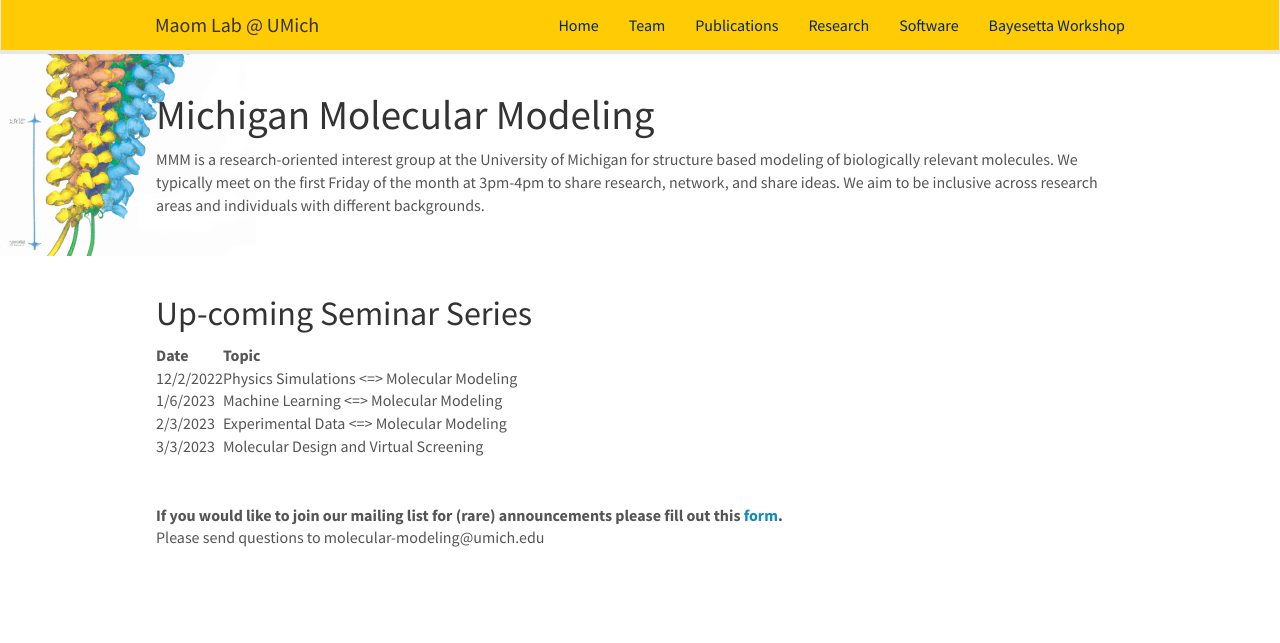
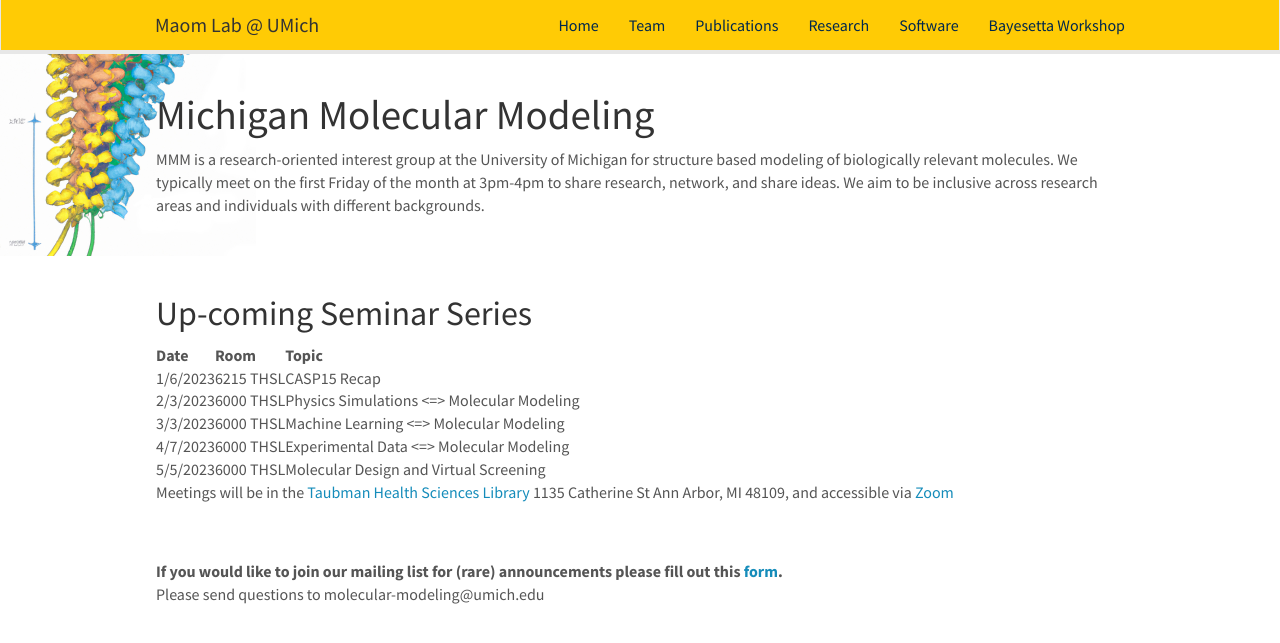
Before and after one commit to momeara/maomlab.github.io, a Jekyll site: the page built from _pages/mmm.md, in a window 1280 px wide and 900 px high. Shown: the top 643 px of the window. Built offline with Jekyll 4.4.1, drawn with Linux system fonts in a browser that asks for light colours; nearby versions of some CDN libraries.

Commit message:
Add room numbers and update schedule

```diff
--- a/_pages/mmm.md
+++ b/_pages/mmm.md
@@ -20,12 +20,15 @@ MMM is a research-oriented interest group at the University of Michigan for stru
 <BR><BR>
 ## Up-coming Seminar Series
 
-|Date      |Topic                                      |
-|----------|-------------------------------------------|
-|12/2/2022 |Physics Simulations <=> Molecular Modeling |
-|1/6/2023  |Machine Learning <=> Molecular Modeling    |
-|2/3/2023  |Experimental Data <=> Molecular Modeling   |
-|3/3/2023  |Molecular Design and Virtual Screening     |
+|Date      |Room     |Topic                                      |
+|----------|---------|-------------------------------------------|
+|1/6/2023  |6215 THSL|CASP15 Recap                               |
+|2/3/2023  |6000 THSL|Physics Simulations <=> Molecular Modeling |
+|3/3/2023  |6000 THSL|Machine Learning <=> Molecular Modeling    |
+|4/7/2023  |6000 THSL|Experimental Data <=> Molecular Modeling   |
+|5/5/2023  |6000 THSL|Molecular Design and Virtual Screening     |
+
+Meetings will be in the [Taubman Health Sciences Library](https://www.lib.umich.edu/locations-and-hours/taubman-health-sciences-library/) 1135 Catherine St Ann Arbor, MI 48109, and accessible via [Zoom](https://umich.zoom.us/j/98700994004)
 
 <BR><BR>
 **If you would like to join our mailing list for (rare) announcements please fill out this [form](https://forms.gle/fEGmTFBUxA4dnPTj7).**
```
